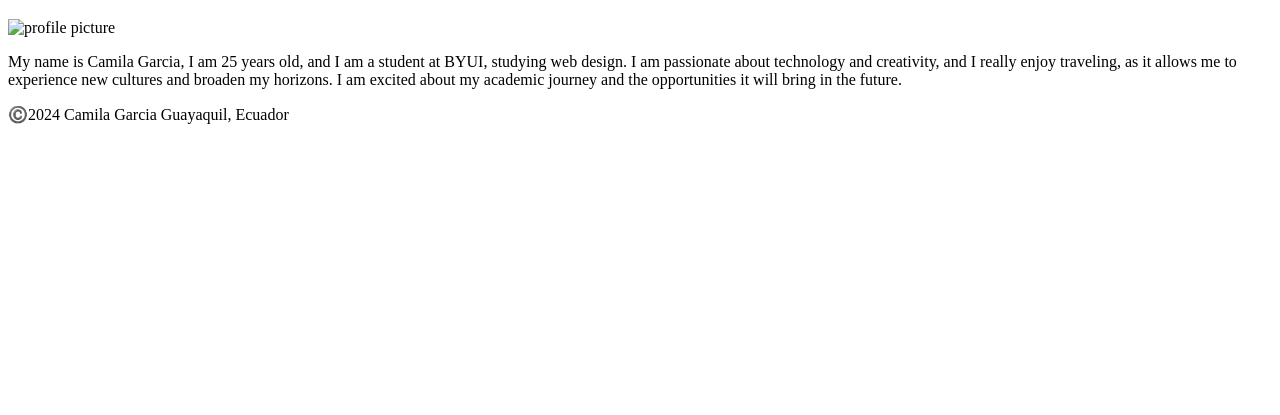
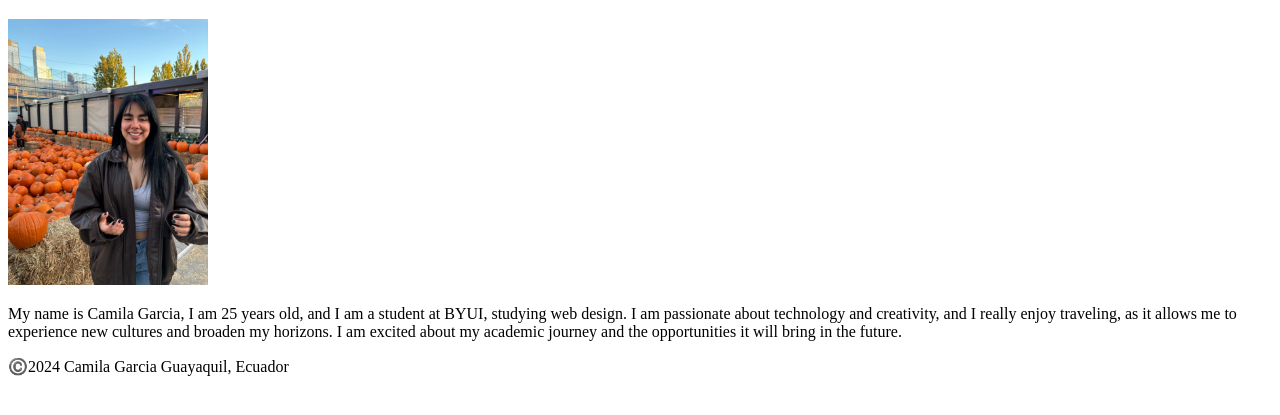
Before and after one commit to camilapgn/wdd130, a plain HTML site: page index.html in a window 1280 px wide. Shown: the part 87-502 px from the top of the page. Drawn offline with Linux system fonts and the light colour scheme; the site is published under a folder, as on GitHub Pages, so addresses that start at the root find nothing.

Commit message:
Fixed images

```diff
--- a/index.html
+++ b/index.html
@@ -14,7 +14,7 @@
     </header>
     <main>
         <h1>Camila Garcia WDD 130</h1>
-        <img src="/images/profile.jpg" alt="profile picture" width="200">
+        <img src="./images/profile.jpg" alt="profile picture" width="200">
         <p>My name is Camila Garcia, I am 25 years old, and I am a student at BYUI, studying web design. I am passionate about technology and creativity, and I really enjoy traveling, as it allows me to experience new cultures and broaden my horizons. I am excited about my academic journey and the opportunities it will bring in the future.<p>
     </main>
     <footer>
```
